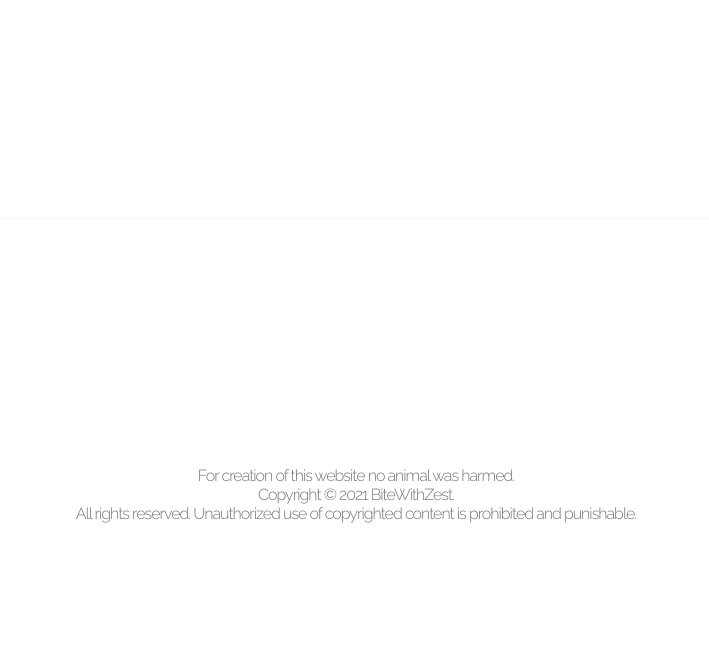
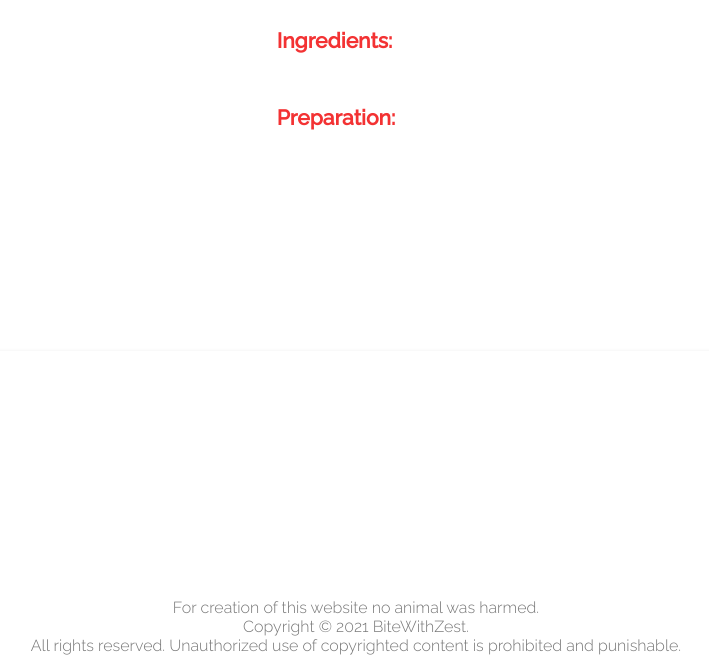
Before and after one commit to prezime/bitewithzest, a Django app: page /i-jos-jedan/ in a window 1280 px wide; the page is wider, and only the part inside the window is pictured. Shown: the part 1147-1818 px from the top of that part, without its empty margins (284-993 px from the left). Before the commit the page ends 1670 px from the top of that part, so only its background shows below. Run offline with Django 3.2, Linux system fonts and the light colour scheme; data comes from the database, SQL or seed files in the repository.

Commit message:
layout ch5

```diff
--- a/blog/templates/post_detail.html
+++ b/blog/templates/post_detail.html
@@ -19,7 +19,7 @@
         <div class="intro-text">
             {{ object.intro | safe }}
         </div>
-        <div class="post-date">{% block created_on %} {{ object.created_on}} {% endblock  %}</div>
+        <div class="post-date">{% block created_on %} {{ object.created_on | date:"F d Y"}} {% endblock  %}</div>
     </div>
     <div class="mobile-food-logo">
         <img src="../static/img/carrots-logo.jpg" alt="">
@@ -39,9 +39,11 @@
             {{ object.legend | safe }}
         </div>
         <div class="ingredients">
+            <h3>Ingredients:</h3>
             {{ object.ingredients | safe }}
         </div>
         <div class="preparationtext">
+            <h3>Preparation:</h3>
             {{ object.preparationtext | safe }}
         </div>
             {% block tips %}
--- a/static/css/responsive.css
+++ b/static/css/responsive.css
@@ -252,7 +252,6 @@
       font-family: 'Raleway', serif;
       font-size: 18px;
       color: var(--black);
-      border-top: 7px solid var(--red);
   }
   .post-title-figure {
       position: absolute;
@@ -277,7 +276,9 @@
           "picture picture picture intro-empty"
           "picture picture picture intro-empty"
           "picture picture picture intro-text"
-          "picture picture picture post-date"
+          "picture picture picture post-date";
+
+      border-top: 5px solid var(--red);
   }
   .intro-text{
       grid-area: intro-text;
@@ -345,7 +346,7 @@
   .preparation .intro1{
     grid-column: 1/ span 1;
     font-style: italic;
-    margin: 10px 10px 10px 0;
+    margin: 0 10px 10px 0;
   }
 
 
@@ -394,6 +395,10 @@
     background-repeat: no-repeat;
   }
 
+  .preparationtext>h3, .ingredients>h3{
+    color: var(--red);
+  }
+
   .breadcrumbs{
     padding: 10px;
   }
--- a/static/css/style.css
+++ b/static/css/style.css
@@ -15,8 +15,8 @@
     /* background-image: linear-gradient(110deg,#f93d66,#6d47d9); */
     font-family: Raleway, sans-serif;
     font-weight: lighter;
+    letter-spacing: 0px;
     margin: 0;
-    letter-spacing: -1px;
 }
 
 h1,h2,h3,h4,h5,h6{
@@ -90,7 +90,6 @@
     font-family: 'Raleway', serif;
     font-size: 18px;
     color: var(--black);
-    border-top: 7px solid var(--red);
     padding: 0 4px ;
 }
 
@@ -101,6 +100,7 @@
         "picture"
         "intro-text";
     margin: auto 0;
+    border-top: 5px solid var(--red);
 }
 
 .picture{
@@ -172,9 +172,9 @@
 }
 
 .preparation .intro1{
-grid-column: 1/ span 2;
-font-style: italic;
-margin: 10px 10px 10px 0 ;
+  grid-column: 1/ span 2;
+  font-style: italic;
+  margin: 0 10px 10px 0;
 }
 
 
@@ -222,7 +222,9 @@
 background-size: contain;
 background-repeat: no-repeat;
 }
-
+.preparationtext>h3, .ingredients>h3{
+  color: var(--red);
+}
 
   /* header */
 
```
